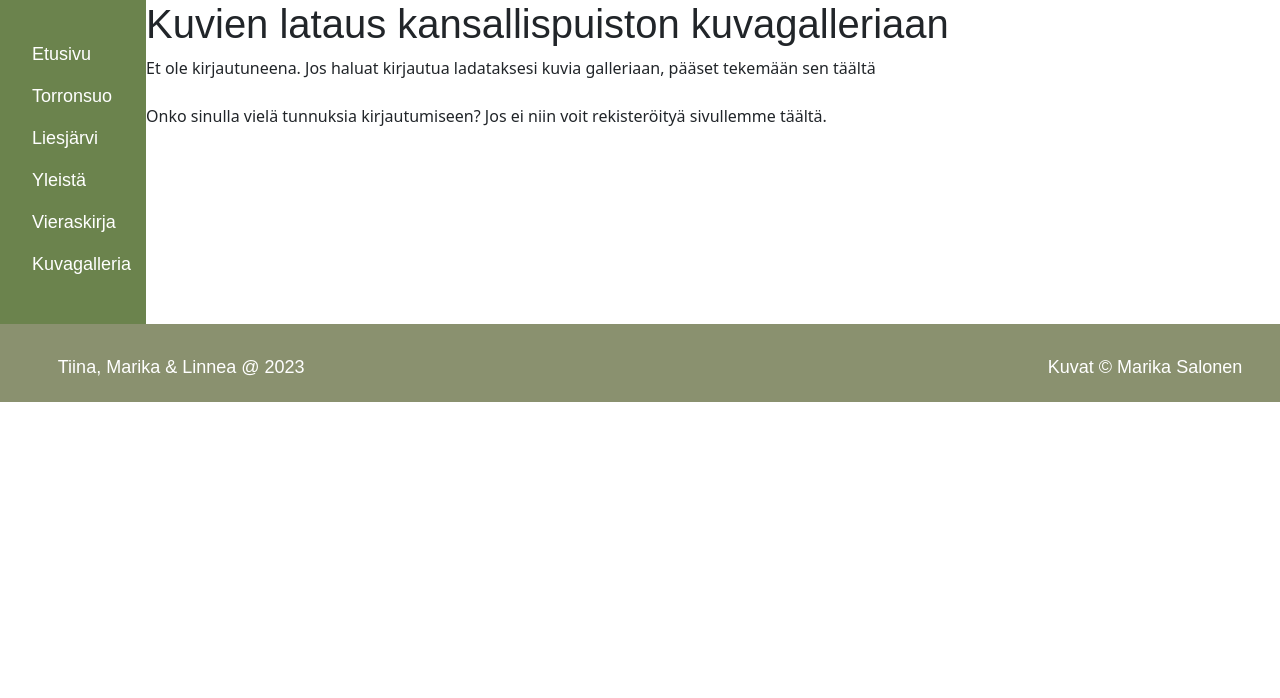
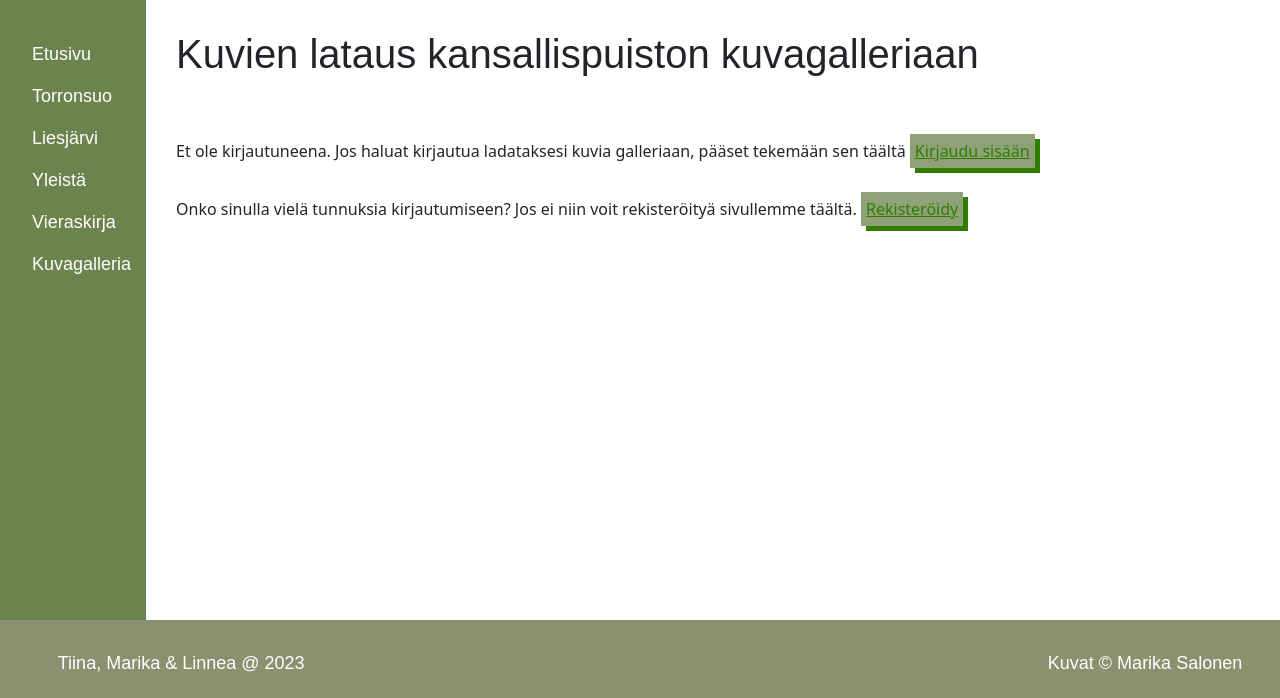
Before and after one commit to tiibuturner/Team10, a PHP site: page /kuvagalleria/uploadlomake.php in a window 1280 px wide. Shown: the part 250-948 px from the top of the page. Before the commit the page ends 652 px from the top, so only its background shows below. Run offline with PHP 8.4, Linux system fonts and the light colour scheme.

Commit message:
pieniä style muutoksia upload juttuun

```diff
--- a/kirjaudu.php
+++ b/kirjaudu.php
@@ -10,8 +10,8 @@ print "<h2>Kirjaudu</h2>";
 ?>
 
 <form action="tarkistakirjautuminen.php" method="post">
-Tunnus:<br> <input type="text" name="tunnus" value="" size="25" required oninvalid="this.setCustomValidity('Et kirjoittanut tunnustasi. Tunnuksesi tähän.')"><br><br>
-Salasana:<br> <input type="password" name="salasana" value="" size="25" required oninvalid="this.setCustomValidity('Et kirjoittanut salasanaasi. Kirjoita salasanasi tähän')"><br><br>
+Tunnus:<br> <input type="text" name="tunnus" value="" size="25" ><br><br>
+Salasana:<br> <input type="password" name="salasana" value="" size="25" ><br><br>
 <input type="submit" name="ok" value="OK"><br>
 </form>
 </body>
--- /dev/null
+++ b/kuvagalleria/stylegalleryupload.css
@@ -0,0 +1,23 @@
+a.marnie{
+    color: rgb(48, 125, 0);
+    background-color: rgba(107, 131, 77, 0.758);
+    display: inline-block;
+    box-shadow: 5px 5px;
+    padding: 5px;
+    text-decoration: underline;
+    text-align: center;
+
+}
+
+a.marnie:hover{
+    color: rgb(163, 194, 139);
+
+
+}
+
+div .mar {
+    margin-left: 30px;
+    margin-top: 30px;
+    min-height: 590px;
+
+}
--- a/kuvagalleria/uploadlomake.php
+++ b/kuvagalleria/uploadlomake.php
@@ -13,6 +13,7 @@ session_start();
     <link href="https://cdn.jsdelivr.net/npm/bootstrap@5.3.0-alpha1/dist/css/bootstrap.min.css" rel="stylesheet" integrity="sha384-GLhlTQ8iRABdZLl6O3oVMWSktQOp6b7In1Zl3/Jr59b6EGGoI1aFkw7cmDA6j6gD" crossorigin="anonymous">
     <link rel="stylesheet" href="../assets/css/general.css">
     <link rel="stylesheet" href="../assets/css/linneastyle.css">
+    <link rel="stylesheet" href="../kuvagalleria/stylegalleryupload.css">
 
 </head>
 <body>
@@ -42,9 +43,9 @@ session_start();
 
             </nav>
 
-        <section>
+        <div class="mar">
 
-            <h1 class="h1">Kuvien lataus kansallispuiston kuvagalleriaan</h1>
+            <h1 class="h1">Kuvien lataus kansallispuiston kuvagalleriaan</h1><br><br>
 
                 <div class="gallery-container">
 
@@ -54,7 +55,7 @@ session_start();
                         // session_start();
                         print "<h2>Tervetuloa, ".$_SESSION["user_ok"]."!</h2>";
 
-                        print "<a href='kirjauduulos.php'>Kirjaudu ulos</a>";
+                        print "<a class='marnie' href='kirjauduulos.php'>Kirjaudu ulos</a>";
                         // kuvien upload lomakkeen toteutus.
                         echo ' <div class="gallery-upload">
 
@@ -71,9 +72,9 @@ session_start();
                         </div>';
 
                     } else {
-                        print "Et ole kirjautuneena. Jos haluat kirjautua ladataksesi kuvia galleriaan, pääset tekemään sen täältä <a href='../kirjaudu.php'>Kirjaudu sisään</a>";
+                        print "Et ole kirjautuneena. Jos haluat kirjautua ladataksesi kuvia galleriaan, pääset tekemään sen täältä <a class='marnie' href='../kirjaudu.php'>Kirjaudu sisään</a>";
                         print "<br><br>";
-                        print "Onko sinulla vielä tunnuksia kirjautumiseen? Jos ei niin voit rekisteröityä sivullemme täältä. <a href='../rekisteroityminen.html'>Rekisteröidy</a>";
+                        print "Onko sinulla vielä tunnuksia kirjautumiseen? Jos ei niin voit rekisteröityä sivullemme täältä. <a class='marnie' href='../rekisteroityminen.html'>Rekisteröidy</a>";
                     }
 
 
@@ -81,7 +82,7 @@ session_start();
 
                 </div>
 
-        </section>
+                </div>
 
         </div>
 
```
Also changed, not shown: kuvagalleria/stylegallery.css (+17 -0 lines).
